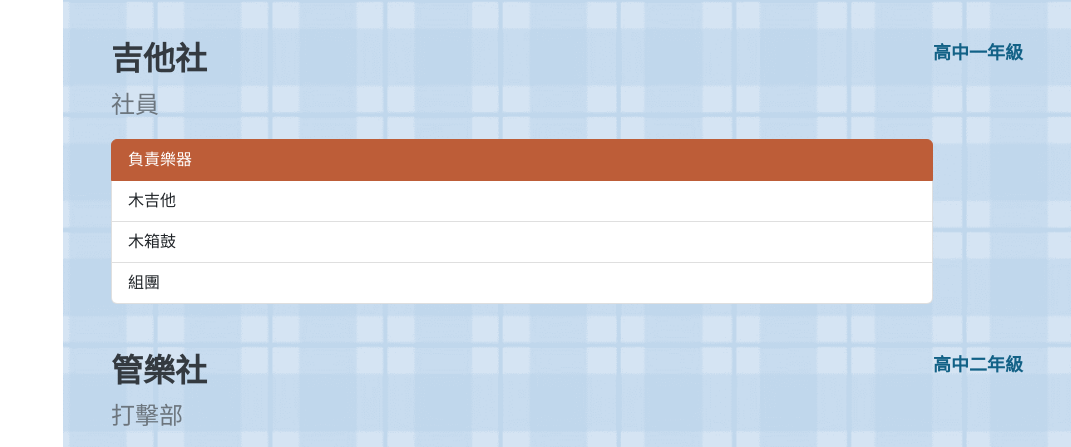
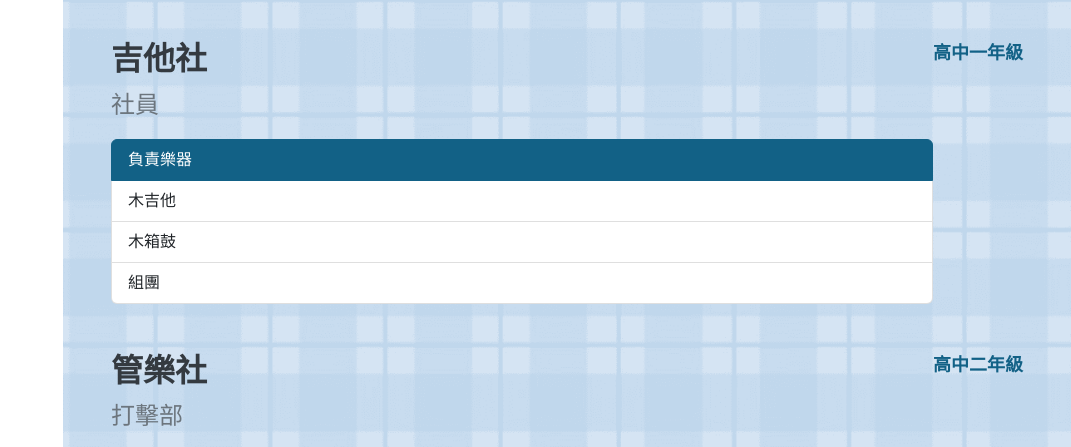
Before and after one commit to xpx5721/xpx5721.github.io, a plain HTML site: page index.html in a window 1280 px wide. Shown: the part 5519-5966 px from the top of the page, without its empty margins (209-1280 px from the left). Drawn offline with nearby package versions, Linux system fonts and the light colour scheme; a web font is replaced by a local one.

Commit message:
0527 02:41

```diff
--- a/css/mystyles.css
+++ b/css/mystyles.css
@@ -176,3 +176,10 @@ th,td{
 .xpxback{
     padding: 20px;
 }
+
+.list-group-item.active{
+    z-index: 2;
+    color: var(--bs-list-group-active-color);
+    background-color: #126186;
+    border-color: #126186;
+}
```
